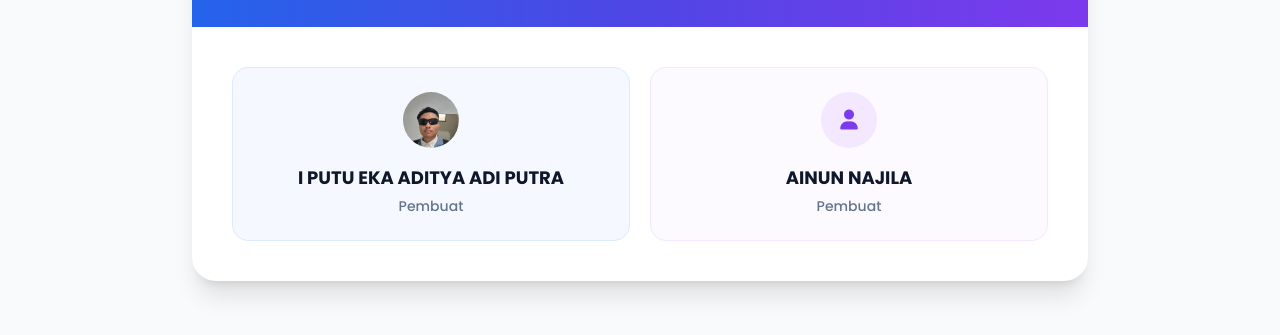
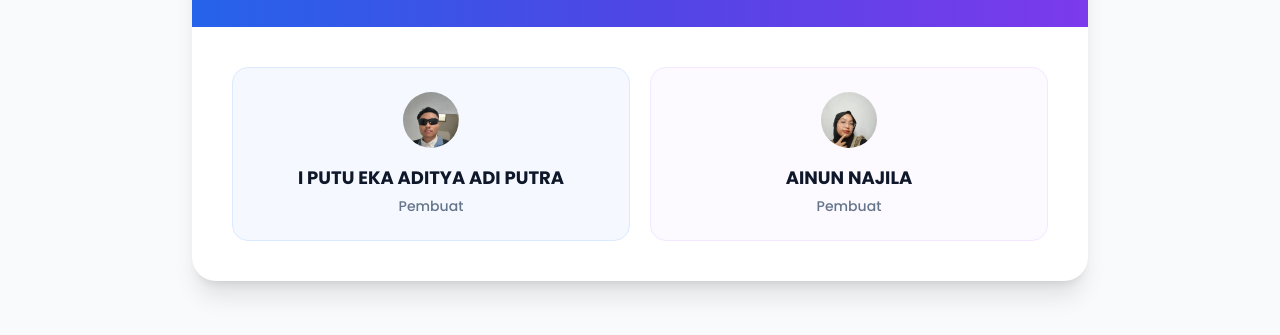
Before and after one commit to kumehkaa/arkomponenkomputer, a plain HTML site: page credits.html in a window 1280 px wide. Shown: the part 369-704 px from the top of the page. Drawn offline with nearby package versions, Linux system fonts and the light colour scheme.

Commit message:
menambahkan pp ainun

```diff
--- a/credits.html
+++ b/credits.html
@@ -129,9 +129,7 @@
                     <p class="mt-1 text-sm font-medium text-slate-500">Pembuat</p>
                 </article>
                 <article class="rounded-2xl border border-purple-100 bg-purple-50/60 p-6 text-center">
-                    <div class="mx-auto mb-4 flex h-14 w-14 items-center justify-center rounded-full bg-purple-100 text-xl text-brand-purple">
-                        <i class="fa-solid fa-user"></i>
-                    </div>
+                    <img class="credit-avatar mx-auto mb-4" src="aset/credits-ainun-najila.jpg" alt="Foto profil Ainun Najila">
                     <h2 class="text-lg font-bold text-slate-900">AINUN NAJILA</h2>
                     <p class="mt-1 text-sm font-medium text-slate-500">Pembuat</p>
                 </article>
```
Also changed, not shown: aset/credits-ainun-najila.jpg (added).
